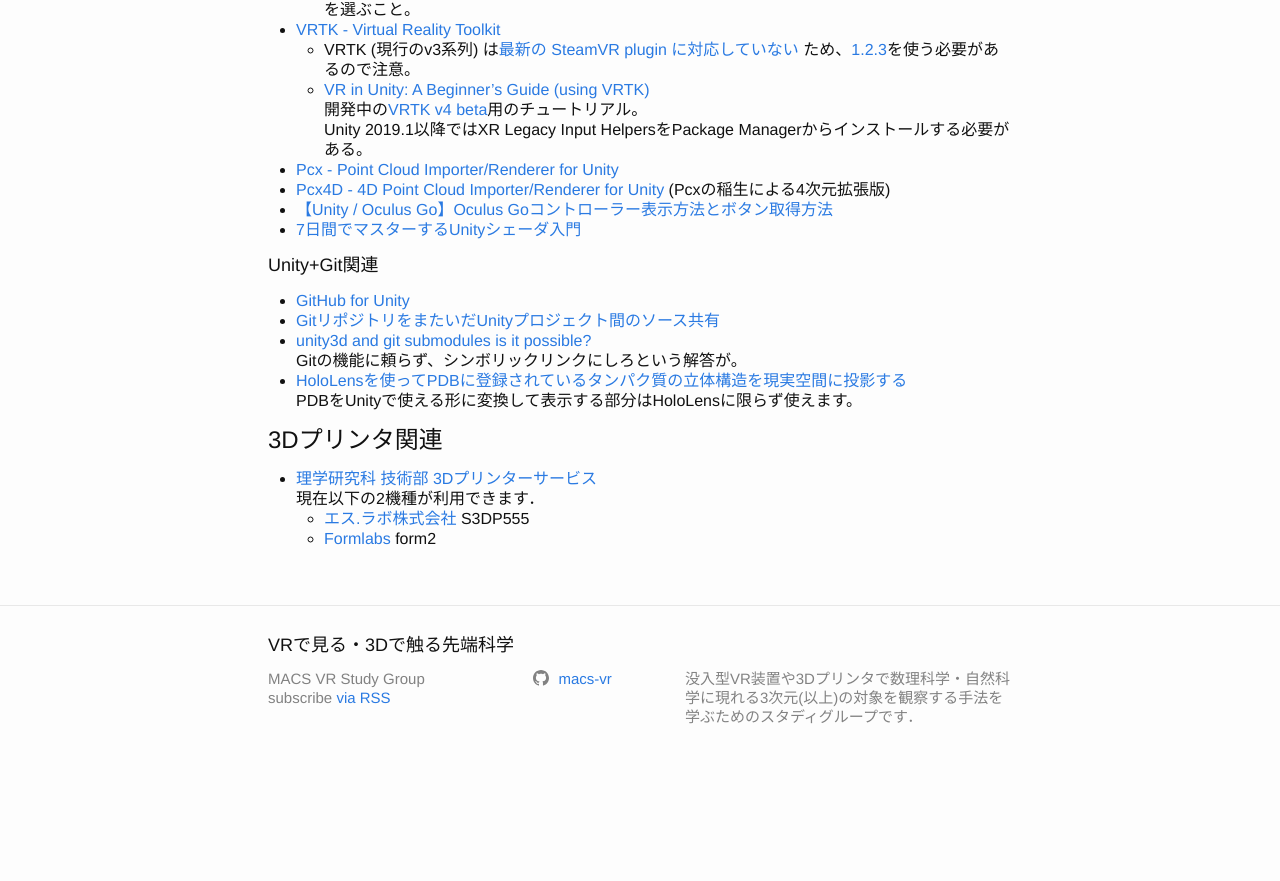
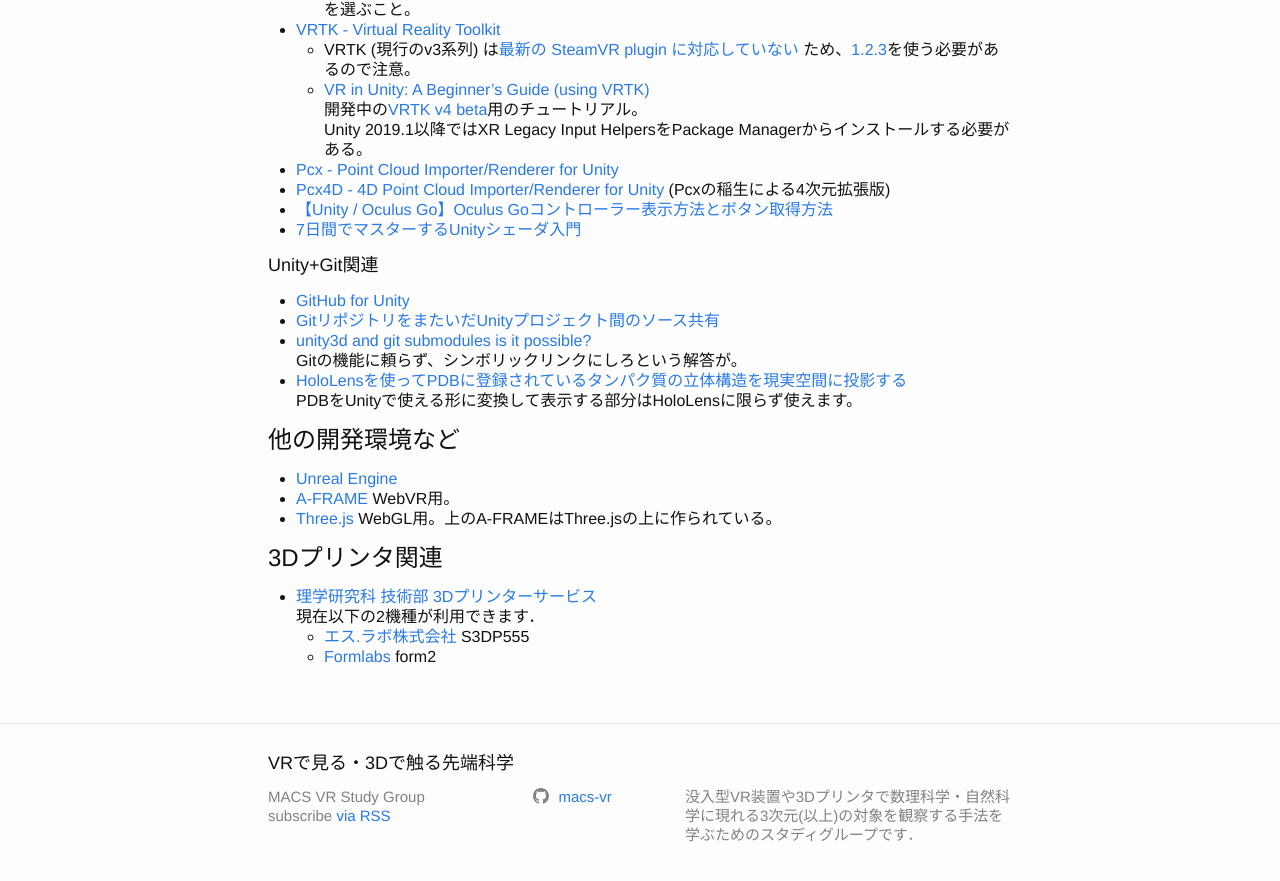
Before and after one commit to macs-vr/macs-vr.github.io, a Jekyll site: the page built from tips.md, in a window 1280 px wide and 900 px high, scrolled down 1202 px. Shown: the top 881 px of the window. Built offline with Jekyll 4.4.1, drawn with Linux system fonts in a browser that asks for light colours; before the commit the page ends 1984 px from its top, so only the background shows below that.

Commit message:
Add links to Unreal, A-FRAME and Three.js

```diff
--- a/tips.md
+++ b/tips.md
@@ -61,6 +61,11 @@ Gitの機能に頼らず、シンボリックリンクにしろという解答
 * [HoloLensを使ってPDBに登録されているタンパク質の立体構造を現実空間に投影する](http://imamachi-n.hatenablog.com/entry/2017/01/31/001353)
 PDBをUnityで使える形に変換して表示する部分はHoloLensに限らず使えます。
 
+### 他の開発環境など
+* [Unreal Engine](https://www.unrealengine.com/ja/)
+* [A-FRAME](https://aframe.io/) WebVR用。
+* [Three.js](https://threejs.org/) WebGL用。上のA-FRAMEはThree.jsの上に作られている。
+
 ### 3Dプリンタ関連
 * [理学研究科 技術部 3Dプリンターサービス](http://www.scitech.sci.kyoto-u.ac.jp/service/3dpr.html)
 現在以下の2機種が利用できます．
```
